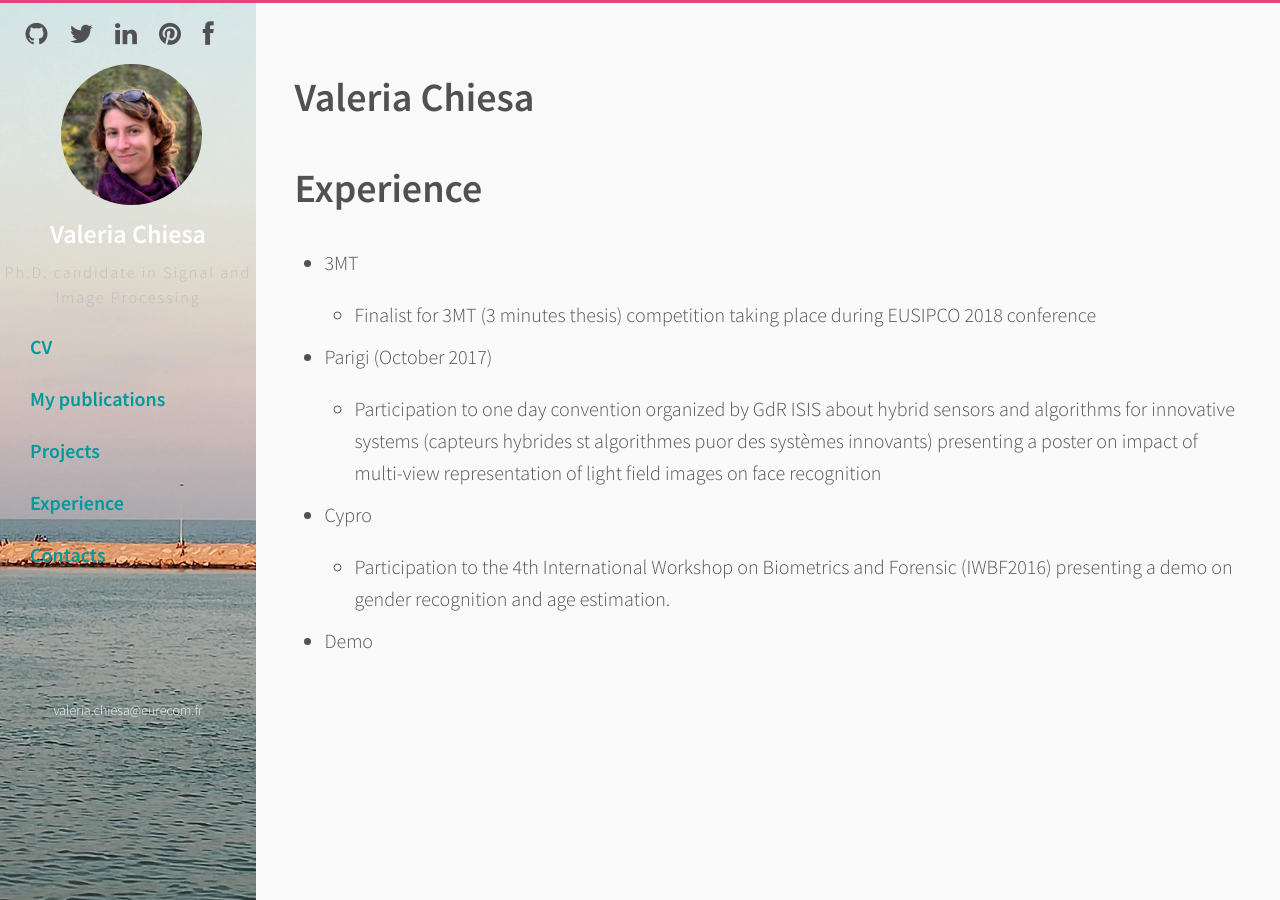
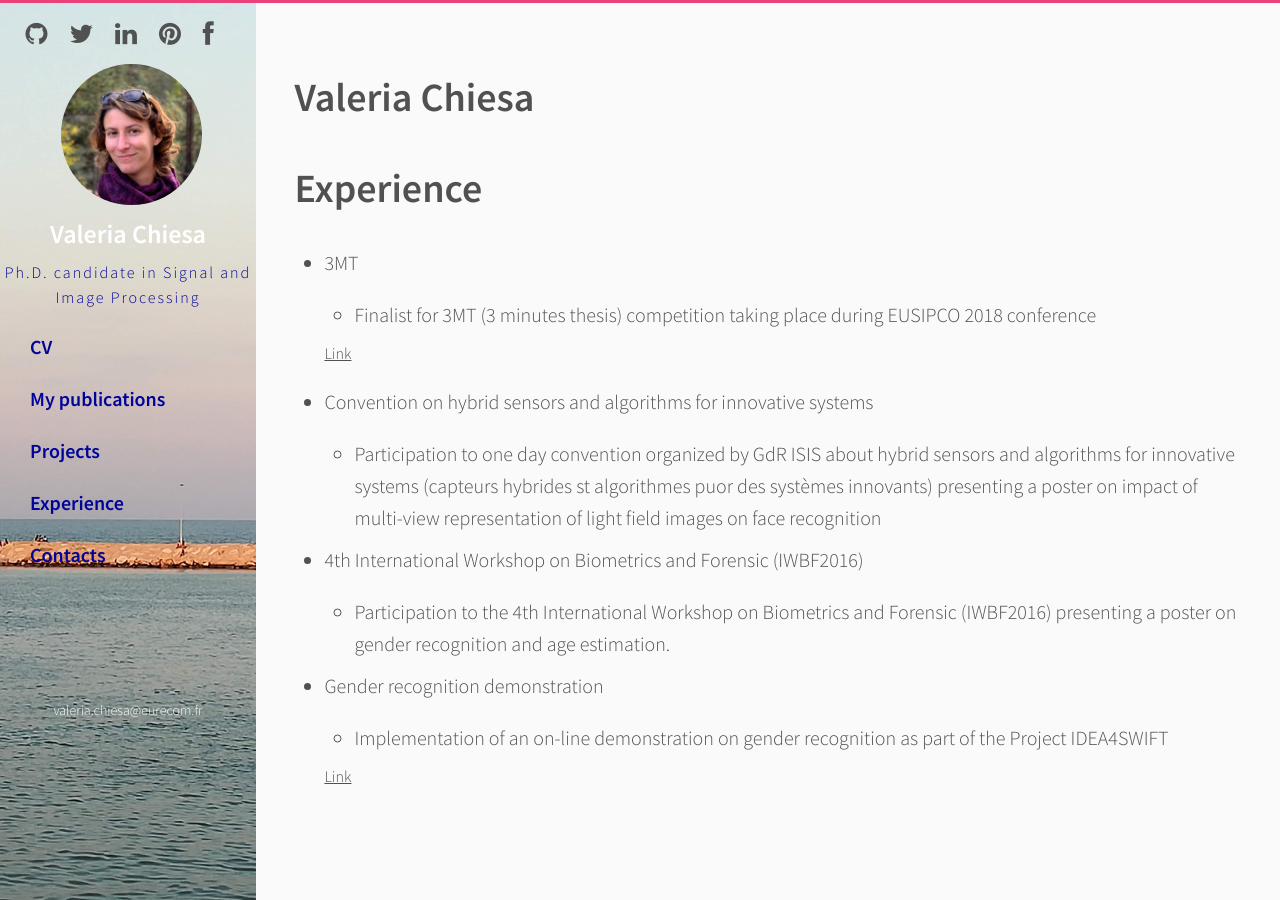
Before and after one commit to ValeriaChiesa/ValeriaChiesa, a Jekyll site: the page built from experience.md, in a window 1280 px wide. Built offline with Jekyll 4.4.1, drawn with Linux system fonts in a browser that asks for light colours.

Commit message:
VideoDemo

```diff
--- a/experience.md
+++ b/experience.md
@@ -9,12 +9,18 @@ permalink: /experience/
 
 	- Finalist for 3MT (3 minutes thesis) competition taking place during EUSIPCO 2018 conference
 
-+ Parigi (October 2017)
+	<span class="link" markdown="1"><a href="https://www.youtube.com/watch?v=aMShxitMD5o">Link</a></span>
+
++ Convention on hybrid sensors and algorithms for innovative systems
 
 	- Participation to one day convention organized by [GdR ISIS](http://gdr-isis.fr/) about hybrid sensors and algorithms for innovative systems (capteurs hybrides st algorithmes puor des systèmes innovants) presenting a poster on impact of multi-view representation of light field images on face recognition
 
-+ Cypro
++ 4th International Workshop on Biometrics and Forensic ([IWBF2016](http://www.easyconferences.eu/iwbf2016/about.html))
 
-	- Participation to the 4th International Workshop on Biometrics and Forensic ([IWBF2016](http://www.easyconferences.eu/iwbf2016/about.html)) presenting a demo on gender recognition and age estimation.
+	- Participation to the 4th International Workshop on Biometrics and Forensic ([IWBF2016](http://www.easyconferences.eu/iwbf2016/about.html)) presenting a poster on gender recognition and age estimation.
 
-+ Demo
++ Gender recognition demonstration
+
+	- Implementation of an on-line demonstration on gender recognition as part of the Project IDEA4SWIFT
+
+	<span class="link" markdown="1"><a href="https://www.youtube.com/watch?v=aMShxitMD5o">Link</a></span>
--- a/style.scss
+++ b/style.scss
@@ -335,7 +335,7 @@ tbody tr:nth-child(odd) th {
         height: auto;
         width: 100%;
         text-align: center;
-        color: #BDBDBD;
+        color: #000399;
     }
     .social {
         margin-left: 25vw;
@@ -461,7 +461,7 @@ tbody tr:nth-child(odd) th {
 
 .bloghead-nav {
 	a {
-		color: #099;
+		color: #000399;
 		font-weight: 600;
 		&:hover {
 			color: #424242;
@@ -469,7 +469,7 @@ tbody tr:nth-child(odd) th {
 	}
 	span {
 		font-weight: 600;
-		color: #424242;
+		color: #000399;
 		&:hover,
 		&:focus {
 			color: #EC407A;
```
